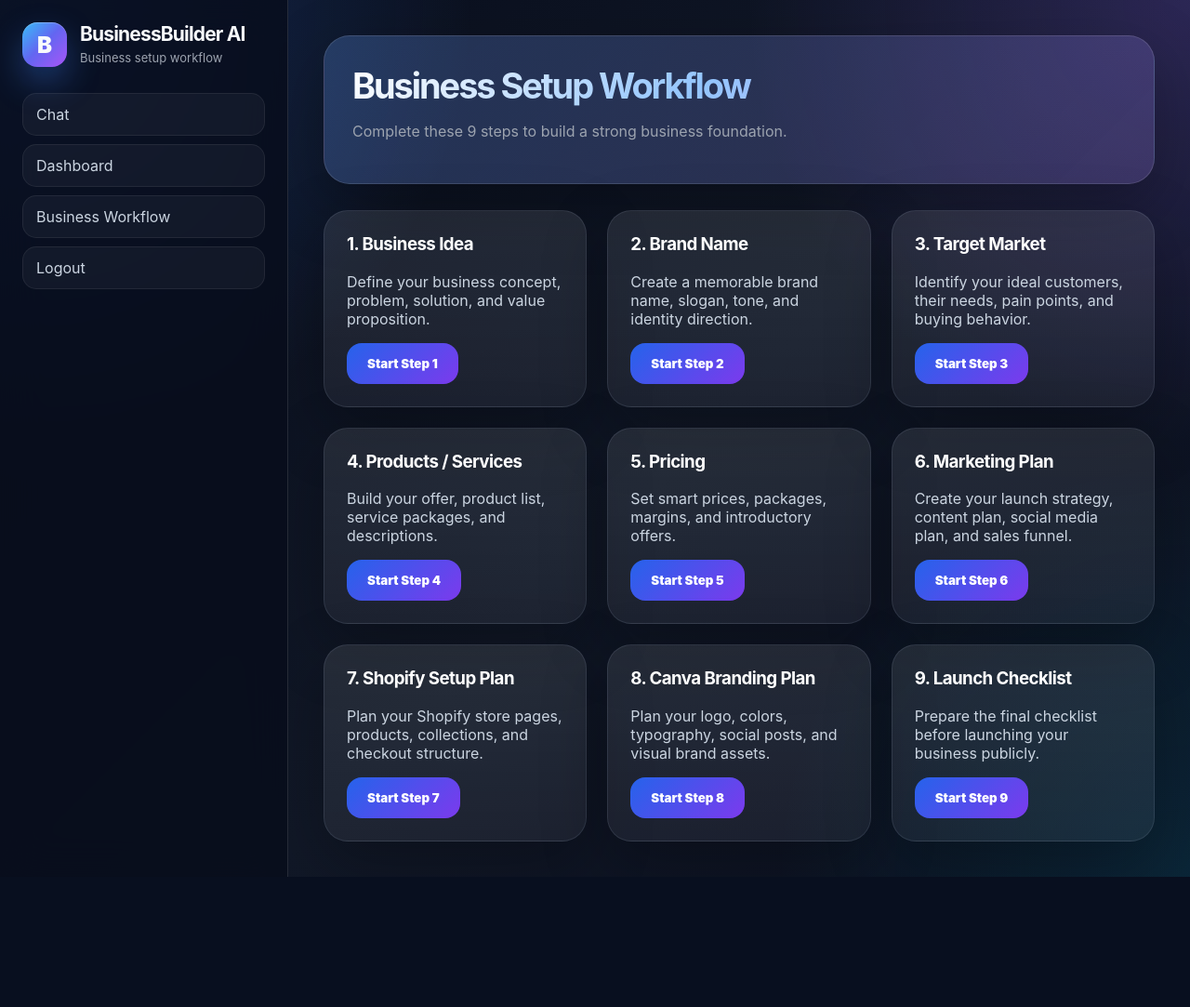
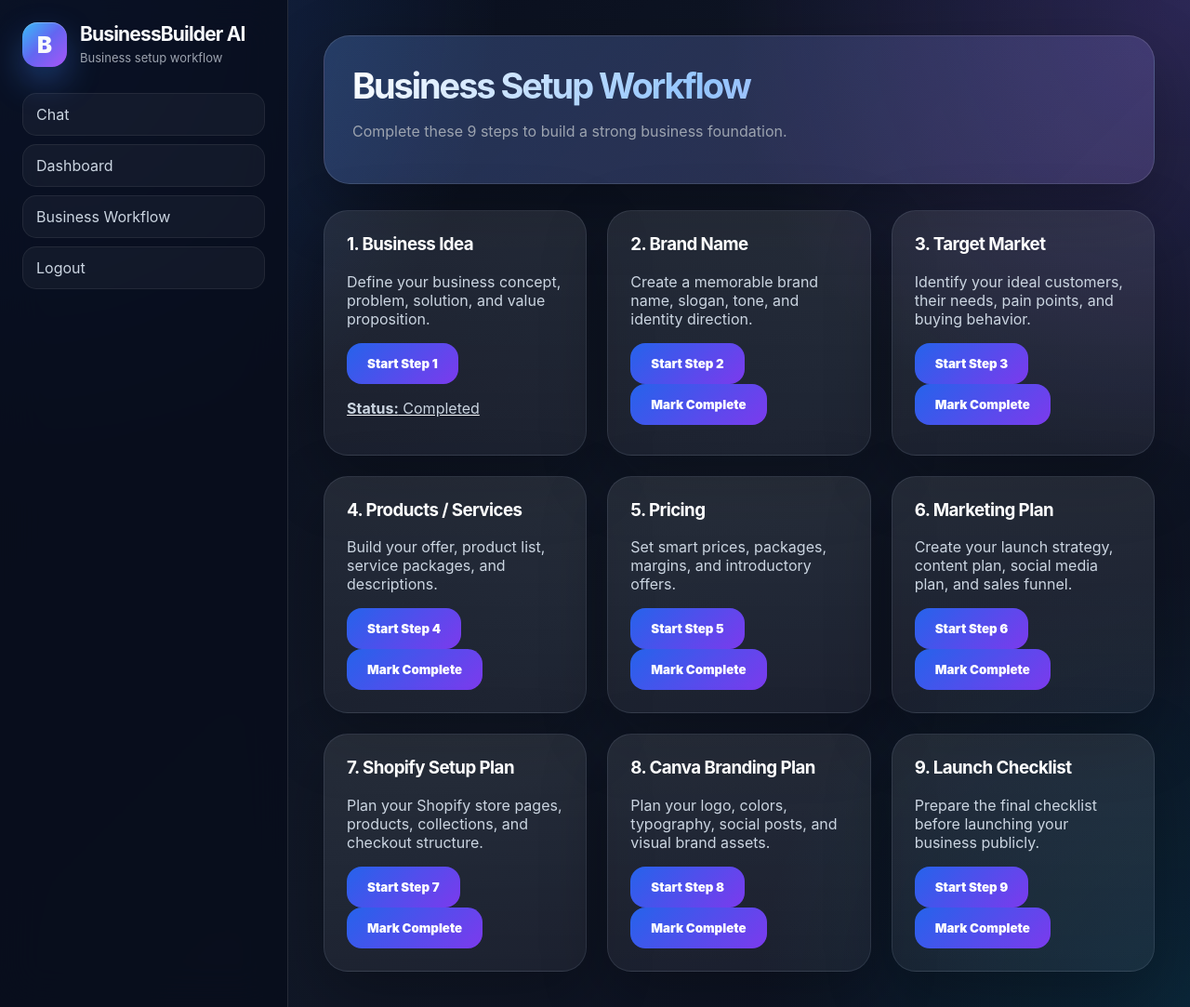
Before and after one commit to olwakhendamse18-commits/businessbuilder-ai, a Flask app: page /business_workflow in a window 1280 px wide. Shown: the whole page at 93% size. Before the commit the page ends 943 px from the top, so only its background shows below. Run offline with Flask 3, Linux system fonts and the light colour scheme; the visitor is signed in with stand-in values (Sample User, id 1); a database or web service that is not in the repository returns one stand-in record (values such as "Sample title"); some libraries are stand-ins or nearby versions.

Commit message:
Add paid workflow progress tracking

```diff
--- a/app.py
+++ b/app.py
@@ -102,6 +102,17 @@ def init_db():
         reference TEXT
     )
 """)
+
+    cur.execute(f"""
+    CREATE TABLE IF NOT EXISTS workflow_progress (
+        id {id_type},
+        user_id INTEGER NOT NULL,
+        step_number INTEGER NOT NULL,
+        step_name TEXT NOT NULL,
+        status TEXT NOT NULL DEFAULT 'completed'
+    )
+""")
+
 
     try:
         cur.execute("ALTER TABLE messages ADD COLUMN chat_id INTEGER")
@@ -253,6 +264,55 @@ def user_has_paid(user_id):
     conn.close()
 
     return payment is not None
+
+def mark_workflow_step_complete(user_id, step_number, step_name):
+    conn = db()
+    cur = conn.cursor()
+
+    cur.execute(
+        """
+        SELECT id
+        FROM workflow_progress
+        WHERE user_id = ?
+        AND step_number = ?
+        """,
+        (user_id, step_number)
+    )
+
+    existing = cur.fetchone()
+
+    if not existing:
+        cur.execute(
+            """
+            INSERT INTO workflow_progress
+            (user_id, step_number, step_name, status)
+            VALUES (?, ?, ?, ?)
+            """,
+            (user_id, step_number, step_name, "completed")
+        )
+
+    conn.commit()
+    conn.close()
+
+
+def get_completed_steps(user_id):
+    conn = db()
+    cur = conn.cursor()
+
+    cur.execute(
+        """
+        SELECT step_number
+        FROM workflow_progress
+        WHERE user_id = ?
+        AND status = ?
+        """,
+        (user_id, "completed")
+    )
+
+    rows = cur.fetchall()
+    conn.close()
+
+    return [row[0] for row in rows]
 
 def get_latest_payment(user_id):
     conn = db()
@@ -541,10 +601,33 @@ def business_workflow():
     if "user_id" not in session:
         return redirect("/login")
 
+    user_id = session["user_id"]
+
+    if not user_has_paid(user_id):
+        return redirect("/dashboard")
+
+    completed_steps = get_completed_steps(user_id)
+
+    return render_template(
+        "business_workflow.html",
+        completed_steps=completed_steps
+    )
+
+@app.route("/complete_step/<int:step_number>/<step_name>")
+def complete_step(step_number, step_name):
+    if "user_id" not in session:
+        return redirect("/login")
+
     if not user_has_paid(session["user_id"]):
         return redirect("/dashboard")
 
-    return render_template("business_workflow.html")
+    mark_workflow_step_complete(
+        session["user_id"],
+        step_number,
+        step_name
+    )
+
+    return redirect("/business_workflow")
 
 @app.route("/chat", methods=["POST"])
 def chat():
--- a/templates/business_workflow.html
+++ b/templates/business_workflow.html
@@ -42,6 +42,13 @@
 
                 <a href="/?prompt=Guide me through step 1: Business Idea. Ask me questions to understand my business concept, the problem I want to solve, my target customer, and the value my business will provide. Then help me refine the idea into a clear business concept.">
                     <button>Start Step 1</button>
+                    {% if 1 in completed_steps %}
+    <p><strong>Status:</strong> Completed</p>
+{% else %}
+    <a href="/complete_step/1/Business-Idea">
+        <button type="button">Mark Complete</button>
+    </a>
+{% endif %}
                 </a>
             </div>
 
@@ -51,6 +58,13 @@
 
                 <a href="/?prompt=Guide me through step 2: Brand Name. Help me create a strong brand name, slogan, brand personality, tone of voice, and brand identity direction for my business. Ask questions first before suggesting names.">
                     <button>Start Step 2</button>
+                    {% if 2 in completed_steps %}
+    <p><strong>Status:</strong> Completed</p>
+{% else %}
+    <a href="/complete_step/2/Brand-Name">
+        <button type="button">Mark Complete</button>
+    </a>
+{% endif %}
                 </a>
             </div>
 
@@ -60,6 +74,13 @@
 
                 <a href="/?prompt=Guide me through step 3: Target Market. Help me define my ideal customer, their age, location, interests, problems, buying behavior, and where I can reach them online or offline.">
                     <button>Start Step 3</button>
+                    {% if 3 in completed_steps %}
+    <p><strong>Status:</strong> Completed</p>
+{% else %}
+    <a href="/complete_step/3/Target-Market">
+        <button type="button">Mark Complete</button>
+    </a>
+{% endif %}
                 </a>
             </div>
 
@@ -69,6 +90,13 @@
 
                 <a href="/?prompt=Guide me through step 4: Products and Services. Help me create the products or services my business should offer, including descriptions, benefits, packages, and what makes each offer valuable.">
                     <button>Start Step 4</button>
+                    {% if 4 in completed_steps %}
+    <p><strong>Status:</strong> Completed</p>
+{% else %}
+    <a href="/complete_step/4/Products-Services">
+        <button type="button">Mark Complete</button>
+    </a>
+{% endif %}
                 </a>
             </div>
 
@@ -78,6 +106,13 @@
 
                 <a href="/?prompt=Guide me through step 5: Pricing. Help me create a pricing strategy for my products or services, including starter prices, premium packages, profit margins, discounts, and launch offers.">
                     <button>Start Step 5</button>
+                    {% if 5 in completed_steps %}
+    <p><strong>Status:</strong> Completed</p>
+{% else %}
+    <a href="/complete_step/5/Pricing">
+        <button type="button">Mark Complete</button>
+    </a>
+{% endif %}
                 </a>
             </div>
 
@@ -87,6 +122,13 @@
 
                 <a href="/?prompt=Guide me through step 6: Marketing Plan. Help me create a practical marketing plan with social media content ideas, launch strategy, customer acquisition channels, promotions, and a 30-day action plan.">
                     <button>Start Step 6</button>
+                    {% if 6 in completed_steps %}
+    <p><strong>Status:</strong> Completed</p>
+{% else %}
+    <a href="/complete_step/6/Marketing-Plan">
+        <button type="button">Mark Complete</button>
+    </a>
+{% endif %}
                 </a>
             </div>
 
@@ -96,6 +138,13 @@
 
                 <a href="/?prompt=Guide me through step 7: Shopify Setup Plan. Help me plan my Shopify store structure, homepage sections, product pages, collections, policies, navigation menu, checkout experience, and launch checklist.">
                     <button>Start Step 7</button>
+                    {% if 7 in completed_steps %}
+    <p><strong>Status:</strong> Completed</p>
+{% else %}
+    <a href="/complete_step/7/Shopify-Setup-Plan">
+        <button type="button">Mark Complete</button>
+    </a>
+{% endif %}
                 </a>
             </div>
 
@@ -105,6 +154,13 @@
 
                 <a href="/?prompt=Guide me through step 8: Canva Branding Plan. Help me plan my logo direction, brand colors, fonts, social media templates, product graphics, banners, and visual identity assets I can create in Canva.">
                     <button>Start Step 8</button>
+                    {% if 8 in completed_steps %}
+    <p><strong>Status:</strong> Completed</p>
+{% else %}
+    <a href="/complete_step/8/Canva-Branding-Plan">
+        <button type="button">Mark Complete</button>
+    </a>
+{% endif %}
                 </a>
             </div>
 
@@ -114,6 +170,13 @@
 
                 <a href="/?prompt=Guide me through step 9: Launch Checklist. Help me create a final launch checklist covering branding, products, pricing, website, payments, marketing, legal basics, customer support, and first-week launch actions.">
                     <button>Start Step 9</button>
+                    {% if 9 in completed_steps %}
+    <p><strong>Status:</strong> Completed</p>
+{% else %}
+    <a href="/complete_step/9/Launch-Checklist">
+        <button type="button">Mark Complete</button>
+    </a>
+{% endif %}
                 </a>
             </div>
 
```
